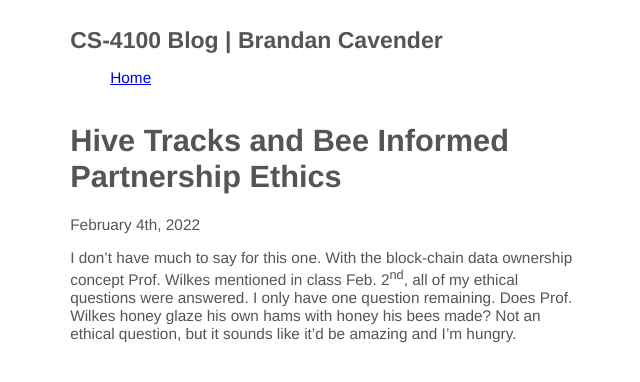
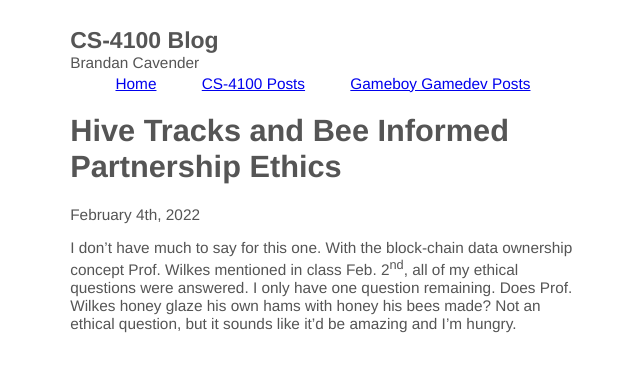
Before and after one commit to cavenderbi/blog, a Jekyll site: the page built from _posts/2022-02-04-hivetracks.md, in a window 1280 px wide. Shown: the top 382 px of the page, without its empty margins (317-957 px from the left). Built offline with Jekyll 4.4.1, drawn with Linux system fonts in a browser that asks for light colours; comment, search, counter and statistics services are not loaded.

Commit message:
Done for tonight. Maybe add dark mode back next time. :D

```diff
--- a/_layouts/posts.html
+++ b/_layouts/posts.html
@@ -11,8 +11,13 @@
             <header>
                 <wrapper>
                     <site-title>
-                        <h2>CS-4100 Blog | Brandan Cavender</h2>
-                        <ul><a href="/blog/">Home</a></ul>
+                        <h2>CS-4100 Blog</h2>
+                        <p>Brandan Cavender</p>
+                        <ul>
+                            <li><a href="/blog/">Home</a></li>
+                            <li><a href="/blog/#SeminarPosts">CS-4100 Posts</a></li>
+                            <li><a href="/blog/#GBDevPosts">Gameboy Gamedev Posts</a></li>
+                        </ul>
                     </site-title>
                 </wrapper>
             </header>
@@ -28,7 +33,7 @@
                 <script src="https://utteranc.es/client.js"
                     repo="cavenderbi/blog"
                     issue-term="pathname"
-                    theme="preferred-color-scheme"
+                    theme="github-light"
                     crossorigin="anonymous"
                     async>
                 </script>
--- a/style.css
+++ b/style.css
@@ -47,4 +47,18 @@ site-title > h2 {
 }
 site-title > p {
     margin-top: 0;
+    margin-bottom: .5%;
 }
+site-title > ul {
+    display: flex;
+    align-items: stretch;
+    justify-content: space-evenly;
+    width: 100%;
+    margin: 0;
+    padding: 0;
+}
+site-title > ul > li {
+    display: block;
+    flex: 0 1 auto;
+    list-style-type: none;
+}
```
Also changed, not shown: _layouts/home.html (+6 -2 lines), 10 other files.
